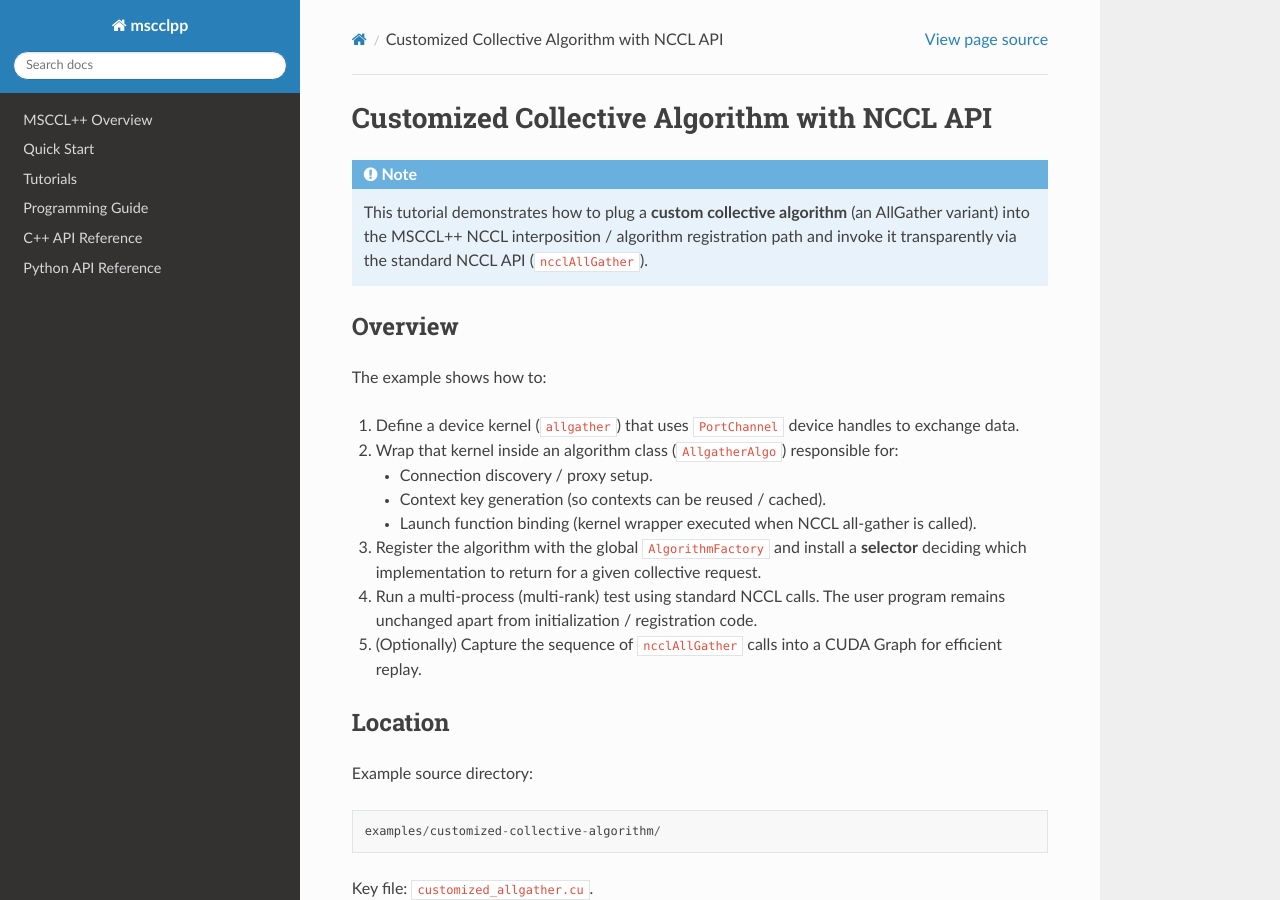
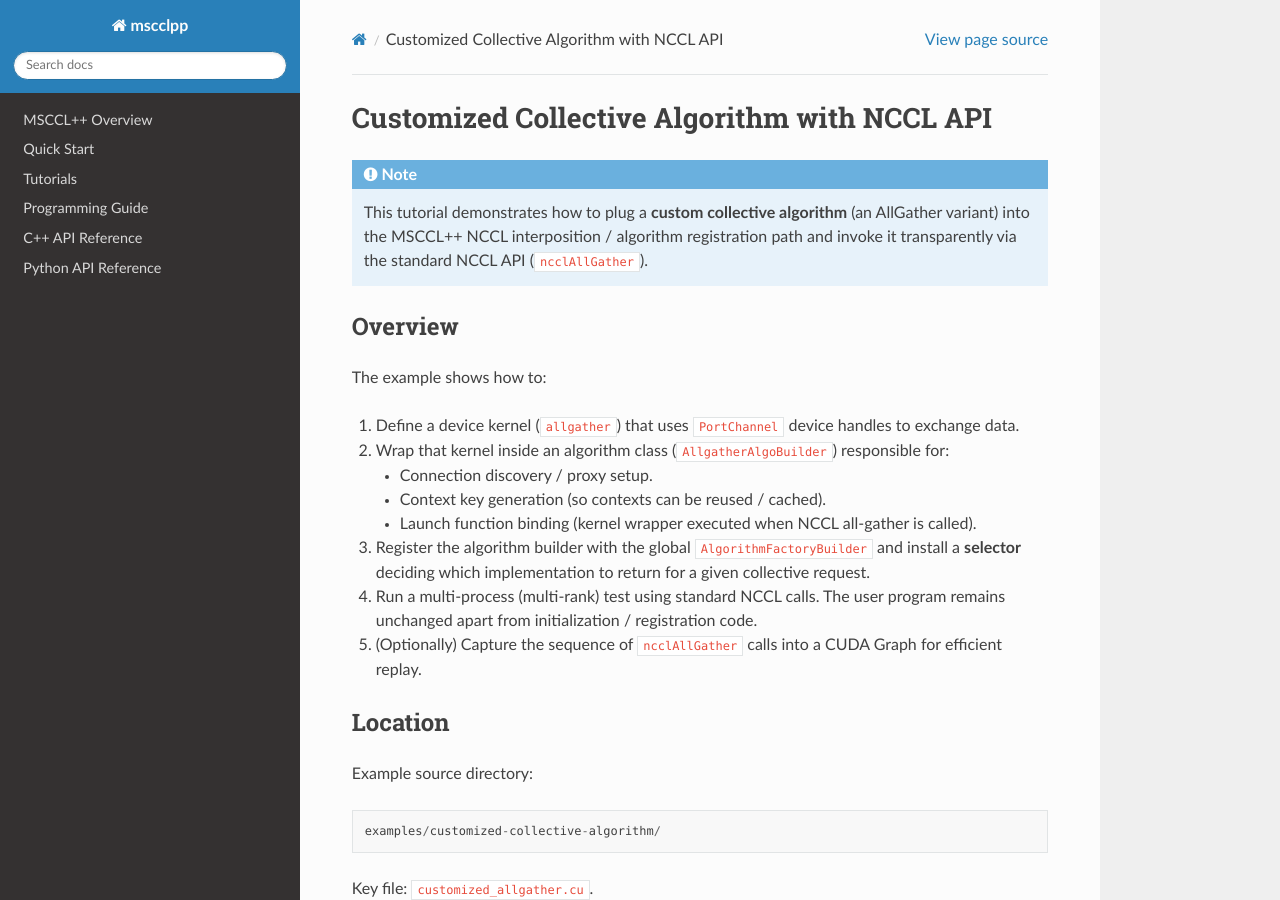
Before and after one commit to microsoft/mscclpp, a Sphinx documentation site: the page built from docs/guide/customized-algorithem-with-nccl-api.md, in a window 1280 px wide and 900 px high. Built offline with Sphinx 7.4.7 and the Read the Docs theme 3.1.0, drawn with Linux system fonts in a browser that asks for light colours.

Commit message:
refactor

```diff
--- a/docs/guide/customized-algorithem-with-nccl-api.md
+++ b/docs/guide/customized-algorithem-with-nccl-api.md
@@ -8,11 +8,11 @@
 The example shows how to:
 
 1. Define a device kernel (`allgather`) that uses `PortChannel` device handles to exchange data.
-2. Wrap that kernel inside an algorithm class (`AllgatherAlgo`) responsible for:
+2. Wrap that kernel inside an algorithm class (`AllgatherAlgoBuilder`) responsible for:
    - Connection discovery / proxy setup.
    - Context key generation (so contexts can be reused / cached).
    - Launch function binding (kernel wrapper executed when NCCL all-gather is called).
-3. Register the algorithm with the global `AlgorithmFactory` and install a **selector** deciding which implementation to return for a given collective request.
+3. Register the algorithm builder with the global `AlgorithmFactoryBuilder` and install a **selector** deciding which implementation to return for a given collective request.
 4. Run a multi-process (multi-rank) test using standard NCCL calls. The user program remains unchanged apart from initialization / registration code.
 5. (Optionally) Capture the sequence of `ncclAllGather` calls into a CUDA Graph for efficient replay.
 
```
Also changed, not shown: 11 other files.
